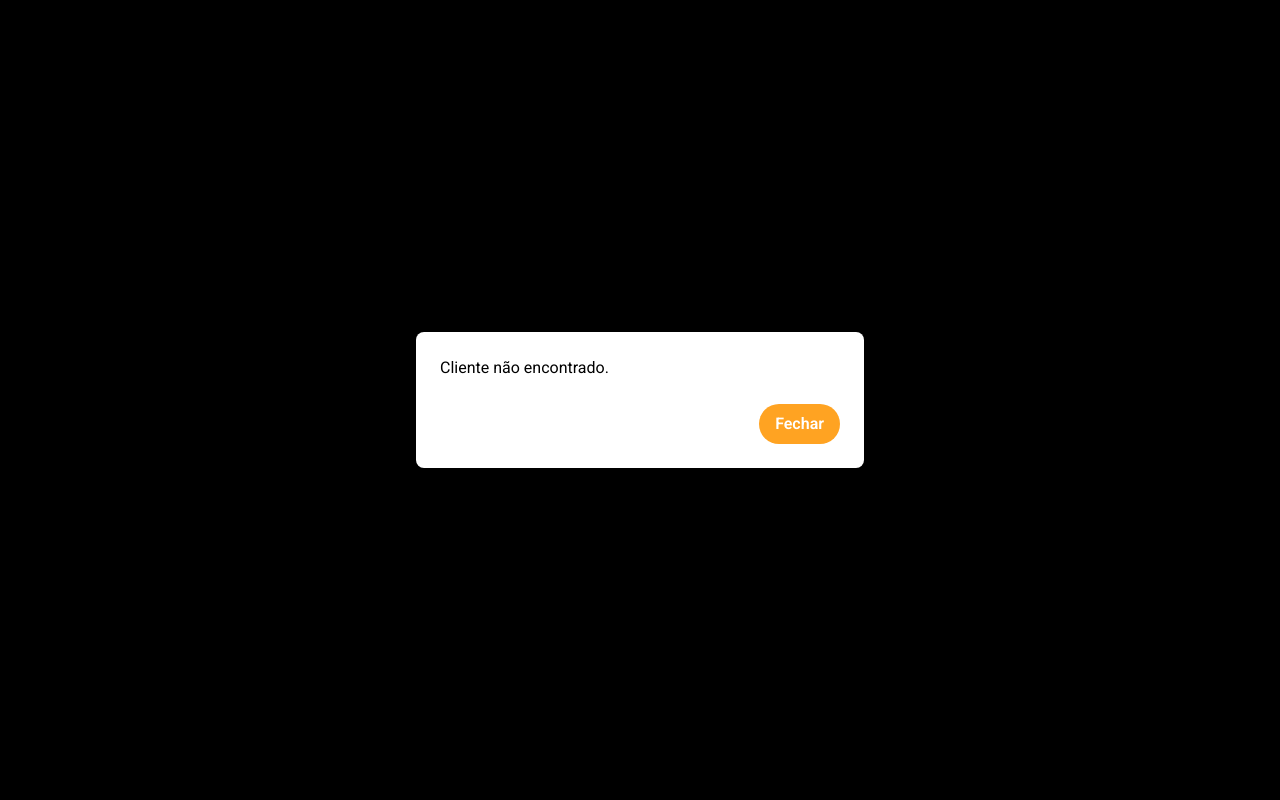
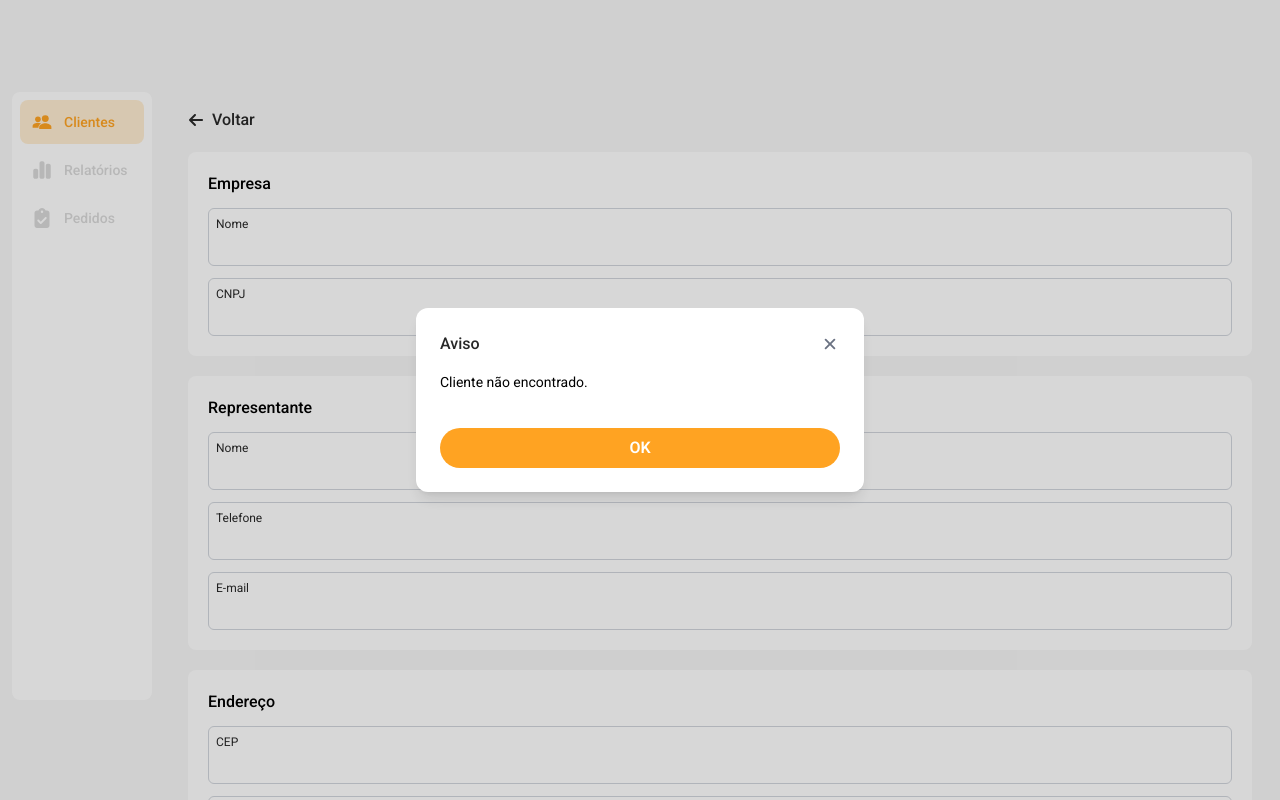
Before and after one commit to MPCGomes/propabanda-financial-tracker, a React (Vite) app in the folder frontend/: page /clients/1/edit in a window 1280 px wide. Shown: the top 800 px of the page. Built offline with nearby package versions, Linux system fonts and the light colour scheme; no server answers; sample sign-in values are in the browser's storage.

Commit message:
replace dialog modal with modal

```diff
--- a/frontend/src/components/DialogModal.tsx
+++ /dev/null
@@ -1,26 +0,0 @@
-import Button from "./Button";
-
-interface DialogModalProps {
-  isOpen: boolean;
-  message: string;
-  onClose: () => void;
-}
-
-export default function DialogModal({
-  isOpen,
-  message,
-  onClose,
-}: DialogModalProps) {
-  if (!isOpen) return null;
-
-  return (
-    <div className="fixed inset-0 flex items-center justify-center z-50 bg-black bg-opacity-50">
-      <div className="bg-white p-6 rounded-lg shadow-lg w-full max-w-md">
-        <p className="text-base mb-6">{message}</p>
-        <div className="flex justify-end">
-          <Button onClick={onClose}>Fechar</Button>
-        </div>
-      </div>
-    </div>
-  );
-}
--- a/frontend/src/lib/api.ts
+++ b/frontend/src/lib/api.ts
@@ -11,7 +11,7 @@ api.interceptors.request.use((cfg) => {
   return cfg;
 });
 
-/* forces logout if 401 or 403 */
+// forces logout if 401 or 403
 api.interceptors.response.use(
   (r) => r,
   (err) => {
--- a/frontend/src/pages/Client.tsx
+++ b/frontend/src/pages/Client.tsx
@@ -72,7 +72,7 @@ export default function Client() {
     setClient(data);
   };
 
-  const [identifierSearch, setIdentifierSearch] = useState("");
+  const [identifierSearch] = useState("");
 
   const fetchOrders = async () => {
     const { data } = await api.post(`/api/orders/client/${id}/filter`, {
--- a/frontend/src/pages/ClientEdit.tsx
+++ b/frontend/src/pages/ClientEdit.tsx
@@ -4,8 +4,8 @@ import Header from "../components/Header";
 import GoBack from "../components/GoBack";
 import InputText from "../components/InputText";
 import Button from "../components/Button";
-import DialogModal from "../components/DialogModal";
 import api from "../lib/api";
+import Modal from "../components/Modal";
 
 export default function ClientEdit() {
   const { id } = useParams();
@@ -90,11 +90,14 @@ export default function ClientEdit() {
 
   return (
     <section className="bg-[#f6f6f6] lg:flex justify-center items-start min-h-screen lg:p-3">
-      <DialogModal
+      <Modal
         isOpen={!!errorMsg}
-        message={errorMsg ?? ""}
         onClose={() => setErrorMsg(null)}
-      />
+        title="Aviso"
+      >
+        <p className="text-sm mb-4">{errorMsg}</p>
+        <Button onClick={() => setErrorMsg(null)}>OK</Button>
+      </Modal>
 
       <div className="w-full max-w-[1280px] flex gap-5 pt-12 lg:pt-20">
         <div className="fixed bottom-0 w-full bg-white rounded-lg flex justify-center p-1 lg:w-35 lg:flex-col lg:justify-start lg:p-2 lg:top-23 lg:bottom-25 z-10">
--- a/frontend/src/pages/DashboardPerformance.tsx
+++ b/frontend/src/pages/DashboardPerformance.tsx
@@ -5,16 +5,11 @@ import DashboardHeader from "../components/DashboardHeader";
 import Filter from "../components/Filter";
 import Modal from "../components/Modal";
 import Button from "../components/Button";
-import DialogModal from "../components/DialogModal";
 import Money from "../components/Money";
 import { useShowValues } from "../contexts/ShowValuesContext";
-import {
-  MdKeyboardArrowUp,
-  MdKeyboardArrowDown,
-  MdFileUpload,
-} from "react-icons/md";
+import { MdFileUpload } from "react-icons/md";
 import api from "../lib/api";
-// Chart
+
 import { Chart, ArcElement, Tooltip, Legend } from "chart.js";
 import { IoMdDownload } from "react-icons/io";
 
@@ -60,9 +55,6 @@ export default function DashboardPerformance() {
   const [perf, setPerf] = useState<PerformanceDTO | null>(null);
   const [err, setErr] = useState<string | null>(null);
   const [importFile, setImportFile] = useState<File | null>(null);
-
-  // UI
-  const [showList, setShowList] = useState(false);
 
   // Load items
   useEffect(() => {
@@ -152,11 +144,10 @@ export default function DashboardPerformance() {
 
   return (
     <section className="bg-[#f6f6f6] lg:flex justify-center items-start min-h-screen lg:p-3">
-      <DialogModal
-        isOpen={!!err}
-        message={err ?? ""}
-        onClose={() => setErr(null)}
-      />
+      <Modal isOpen={!!err} onClose={() => setErr(null)} title="Erro">
+        <p className="text-sm mb-4">{err}</p>
+        <Button onClick={() => setErr(null)}>OK</Button>
+      </Modal>
       <div className="w-full max-w-[1280px] flex lg:flex-row gap-5 pt-12 lg:pt-20 lg:pb-22">
         {/* Menu */}
         <div className="fixed bottom-0 w-full bg-white rounded-lg flex justify-center p-1 lg:w-35 lg:flex-col lg:justify-start lg:p-2 lg:top-23 lg:bottom-25 z-10">
--- a/frontend/src/pages/Login.tsx
+++ b/frontend/src/pages/Login.tsx
@@ -8,7 +8,7 @@ export default function Login() {
   const [error, setError] = useState("");
 
   const handleLogin = async (e?: React.FormEvent) => {
-    if (e) e.preventDefault(); // evita recarregar a página
+    if (e) e.preventDefault();
     setError("");
     try {
       const { data } = await api.post("/auth", { documentNumber, password });
--- a/frontend/src/pages/Order.tsx
+++ b/frontend/src/pages/Order.tsx
@@ -9,12 +9,6 @@ import FloatingButton from "../components/FloatingButton";
 import Modal from "../components/Modal";
 import Button from "../components/Button";
 import api from "../lib/api";
-
-type ItemDTO = {
-  itemName: string;
-  quantity: number;
-  total: string;
-};
 
 type OrderDTO = {
   id: number;
--- a/frontend/src/pages/OrderEdit.tsx
+++ b/frontend/src/pages/OrderEdit.tsx
@@ -6,12 +6,10 @@ import Info from "../components/Info";
 import Button from "../components/Button";
 import InputText from "../components/InputText";
 import InputSelect from "../components/InputSelect";
-import DialogModal from "../components/DialogModal";
 import { FaUpload } from "react-icons/fa";
 import api from "../lib/api";
-import ClientAutoComplete, {
-  ClientOption,
-} from "../components/ClientAutoComplete";
+import { ClientOption } from "../components/ClientAutoComplete";
+import Modal from "../components/Modal";
 
 type ItemOption = { value: number; label: string };
 
@@ -64,7 +62,6 @@ export default function OrderEdit() {
       .get(`/api/orders/${id}`)
       .then(({ data: order }) => {
         setClient({ id: order.clientId, name: order.clientName });
-        // aqui usamos order.items[0].id, pois a API retorna id + name
         setSelectedItemId(order.items[0]?.id ?? null);
         setOrderValue(
           order.value.toLocaleString("pt-BR", { minimumFractionDigits: 2 })
@@ -128,11 +125,14 @@ export default function OrderEdit() {
 
   return (
     <section className="bg-[#f6f6f6] lg:flex justify-center items-start min-h-screen lg:p-3">
-      <DialogModal
+      <Modal
         isOpen={!!errorMessage}
-        message={errorMessage ?? ""}
         onClose={() => setErrorMessage(null)}
-      />
+        title="Aviso"
+      >
+        <p className="text-sm mb-4">{errorMessage}</p>
+        <Button onClick={() => setErrorMessage(null)}>OK</Button>
+      </Modal>
       <div className="w-full max-w-[1280px] flex lg:flex-row gap-5 pt-12 lg:pt-20 lg:pb-22">
         <div className="fixed bottom-0 w-full bg-white rounded-lg flex justify-center p-1 lg:w-35 lg:flex-col lg:justify-start lg:p-2 lg:top-23 lg:bottom-25 z-10">
           <Header orders="active" />
--- a/frontend/src/pages/Orders.tsx
+++ b/frontend/src/pages/Orders.tsx
@@ -1,5 +1,4 @@
 import { useEffect, useRef, useState } from "react";
-import { useNavigate } from "react-router-dom";
 import Header from "../components/Header";
 import Order from "../components/Order";
 import FloatingButton from "../components/FloatingButton";
@@ -11,7 +10,6 @@ import FilterSelect from "../components/FilterSelect";
 import { FaPlus } from "react-icons/fa6";
 import api from "../lib/api";
 import UserHeader from "../components/UserHeader";
-import Money from "../components/Money";
 import { useShowValues } from "../contexts/ShowValuesContext";
 
 type OrderDTO = {
@@ -28,7 +26,6 @@ const orderOptions = [
 ];
 
 export default function Orders() {
-  const navigate = useNavigate();
   const { show } = useShowValues();
 
   const [orders, setOrders] = useState<OrderDTO[]>([]);
```
Also changed, not shown: frontend/src/pages/ClientRegister.tsx (+21 -21 lines), frontend/src/pages/OrderRegister.tsx (+3 -7 lines).
